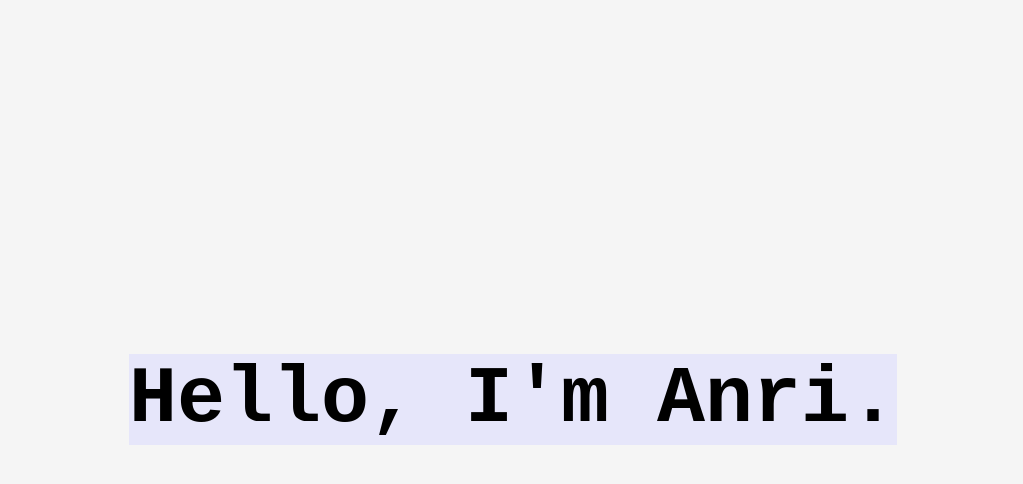
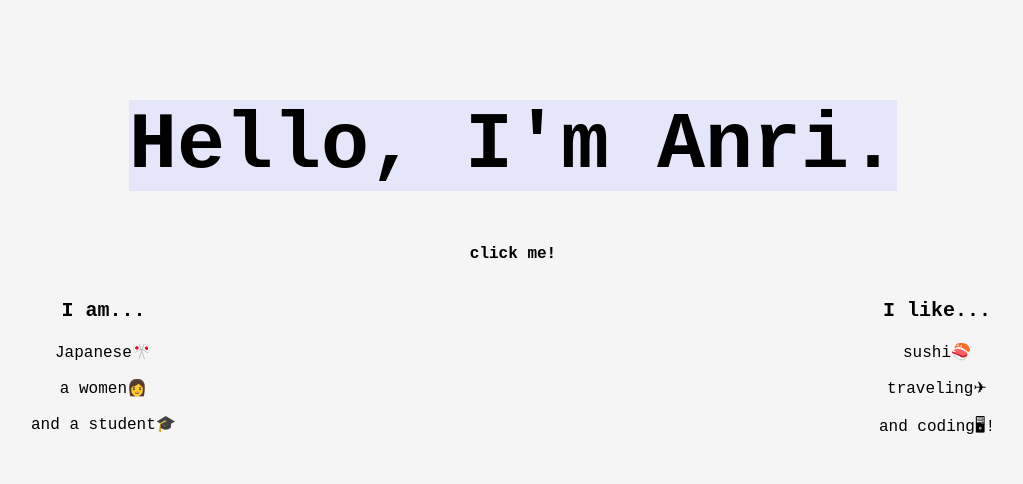
Before and after one commit to anri0806/my-first-website, a plain HTML site: page index.html in a window 1280 px wide. Shown: the whole page, without its empty margins (127-1150 px from the left). Drawn offline with Linux system fonts and the light colour scheme.

Commit message:
final adjustment

```diff
--- a/index.html
+++ b/index.html
@@ -4,9 +4,21 @@
     <link rel="stylesheet" href="style.css" />
     <title>My website</title>
   </head>
-  <body>
-    <h1 id="demo"><mark>Hello, I'm Anri.</mark></h1>
-
+  <body id="demo">
+    <h1><mark>Hello, I'm Anri.</mark></h1>
+    <p id="center">click me!</p>
+    <div id="left">
+    <p class="font">I am...</p>
+    <p>Japanese&#127884;</p>
+    <p>a women&#128105;</p>
+    <p>and a student&#127891;</p>
+    </div>
+    <div id="right">
+    <p class="font">I like...</p>
+    <p>sushi&#127843;</p>
+    <p>traveling&#9992;</p>
+    <p>and coding&#128421;!</p>
+    </div>
     <script src="script.js"></script>
   </body>
 </html>
--- a/style.css
+++ b/style.css
@@ -6,9 +6,31 @@ body {
 h1 {
     font-size: 80px;
     text-align: center;
-    padding: 300px 0;
+    margin-top: 100px;
 }
 
 mark {
     background-color:lavender;
 }
+
+.font {
+    font-weight: bold;
+    font-size: 20px;
+}
+
+#center {
+    text-align: center;
+    font-weight: bold;
+}
+
+#left {
+   float: left;
+   text-align: center;
+   margin-left: 150px;
+}
+
+#right {
+    float: right;
+    text-align: center;
+    margin-right: 150px;
+}
```
